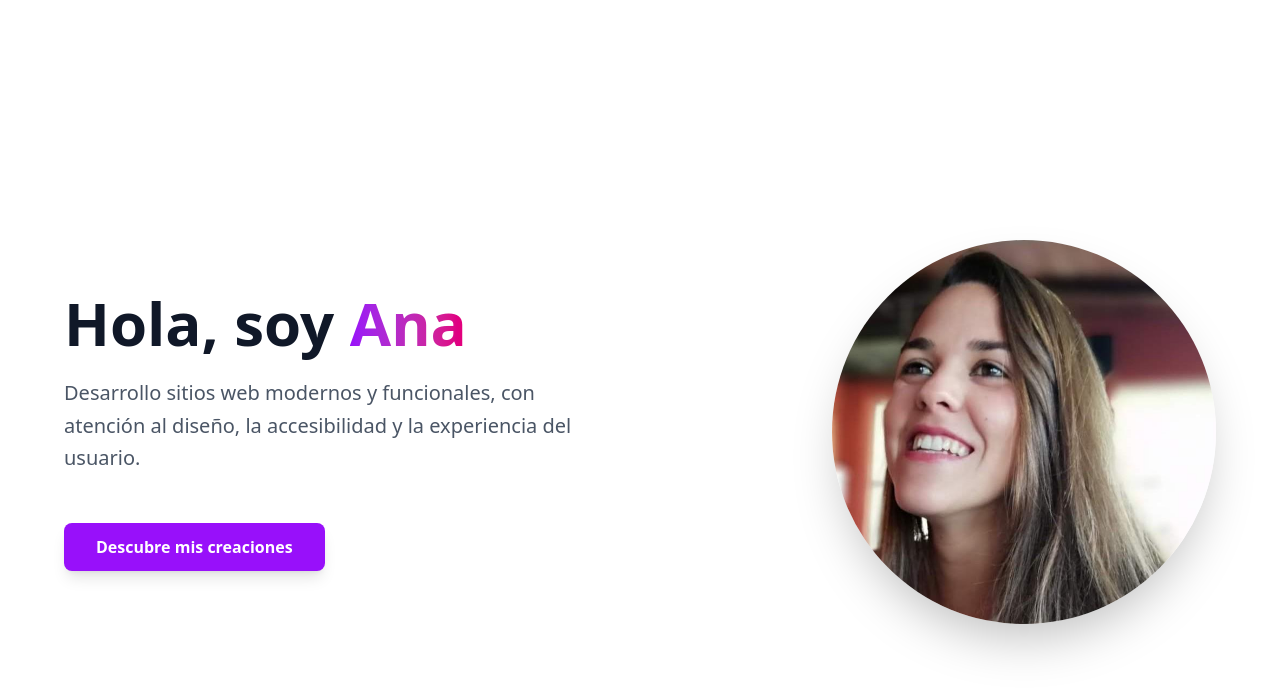
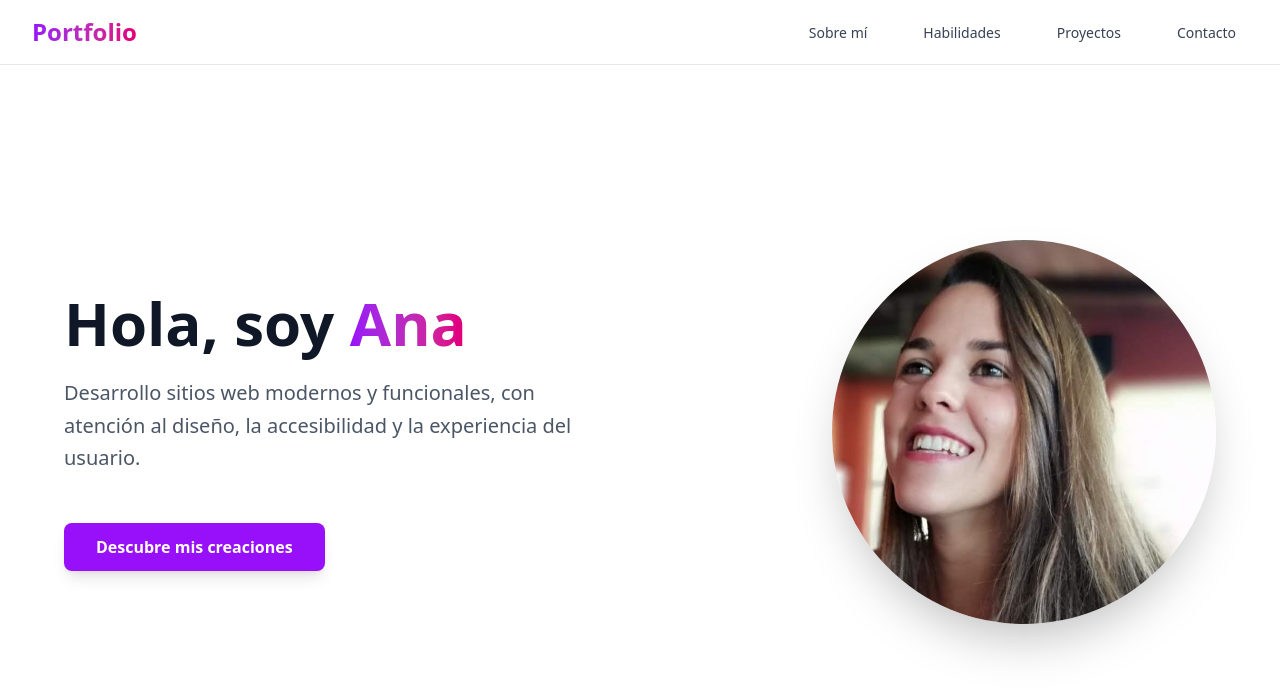
Before and after one commit to AnaAguileraMorales88/portfolio-anaaguilera, a React (Vite) app: page / in a window 1280 px wide. Shown: the top 694 px of the page. Built offline with nearby package versions, Linux system fonts and the light colour scheme.

Commit message:
feat:Añadido Navbar

```diff
--- a/src/App.jsx
+++ b/src/App.jsx
@@ -1,8 +1,10 @@
+import Navbar from './components/navbar/Navbar'
 import Hero from './components/hero/Hero'
 
 function App() {
   return (
     <main>
+      <Navbar />
       <Hero />
     </main>
   )
--- /dev/null
+++ b/src/components/navbar/MenuIcon.jsx
@@ -0,0 +1,37 @@
+const MenuIcon = ({ isOpen }) => {
+    return isOpen ? (
+        <svg
+            className="block h-6 w-6"
+            xmlns="http://www.w3.org/2000/svg"
+            fill="none"
+            viewBox="0 0 24 24"
+            stroke="currentColor"
+            aria-hidden="true"
+        >
+            <path
+                strokeLinecap="round"
+                strokeLinejoin="round"
+                strokeWidth="2"
+                d="M6 18L18 6M6 6l12 12"
+            />
+        </svg>
+    ) : (
+        <svg
+            className="block h-6 w-6"
+            xmlns="http://www.w3.org/2000/svg"
+            fill="none"
+            viewBox="0 0 24 24"
+            stroke="currentColor"
+            aria-hidden="true"
+        >
+            <path
+                strokeLinecap="round"
+                strokeLinejoin="round"
+                strokeWidth="2"
+                d="M4 6h16M4 12h16M4 18h16"
+            />
+        </svg>
+    );
+};
+
+export default MenuIcon;
--- /dev/null
+++ b/src/components/navbar/Navbar.jsx
@@ -0,0 +1,77 @@
+import { useState } from 'react';
+import { navLinks } from './navLinks';
+import MenuIcon from './MenuIcon';
+
+const Navbar = () => {
+    const [isOpen, setIsOpen] = useState(false);
+
+    return (
+        <header className="fixed w-full top-0 z-50 backdrop-blur-md bg-white/90 border-b border-gray-200">
+            <nav
+                className="max-w-7xl mx-auto px-4 sm:px-6 lg:px-8"
+                aria-label="Navegación principal"
+            >
+                <ul className="flex items-center justify-between h-16">
+                    <li className="flex-shrink-0">
+                        <a
+                            href="#hero"
+                            className="text-2xl font-bold bg-gradient-to-r from-purple-600 to-pink-600 bg-clip-text text-transparent"
+                            aria-label="Ir al inicio"
+                        >
+                            Portfolio
+                        </a>
+                    </li>
+
+                    <li className="hidden md:block">
+                        <ul className="flex items-center space-x-8">
+                            {navLinks.map((link) => (
+                                <li key={link.name}>
+                                    <a
+                                        href={link.href}
+                                        className="text-gray-700 hover:text-purple-600 px-3 py-2 rounded-md text-sm font-medium transition-colors duration-300"
+                                    >
+                                        {link.name}
+                                    </a>
+                                </li>
+                            ))}
+                        </ul>
+                    </li>
+
+                    <li className="md:hidden">
+                        <button
+                            onClick={() => setIsOpen(!isOpen)}
+                            className="inline-flex items-center justify-center p-2 rounded-md text-gray-700 hover:text-purple-600 hover:bg-purple-50 focus:outline-none focus:ring-2 focus:ring-inset focus:ring-purple-500"
+                            aria-expanded={isOpen}
+                            aria-label={isOpen ? 'Cerrar menú' : 'Abrir menú'}
+                        >
+                            <MenuIcon isOpen={isOpen} />
+                        </button>
+                    </li>
+                </ul>
+            </nav>
+
+            {isOpen && (
+                <nav
+                    className="md:hidden bg-white border-t border-gray-200"
+                    aria-label="Navegación móvil"
+                >
+                    <ul className="px-4 pt-2 pb-3 space-y-1">
+                        {navLinks.map((link) => (
+                            <li key={link.name}>
+                                <a
+                                    href={link.href}
+                                    className="block px-3 py-2 rounded-md text-base font-medium text-gray-700 hover:text-purple-600 hover:bg-purple-50 transition-colors duration-300"
+                                    onClick={() => setIsOpen(false)}
+                                >
+                                    {link.name}
+                                </a>
+                            </li>
+                        ))}
+                    </ul>
+                </nav>
+            )}
+        </header>
+    );
+};
+
+export default Navbar;
--- /dev/null
+++ b/src/components/navbar/navLinks.jsx
@@ -0,0 +1,6 @@
+export const navLinks = [
+    { name: 'Sobre mí', href: '#about' },
+    { name: 'Habilidades', href: '#skills' },
+    { name: 'Proyectos', href: '#projects' },
+    { name: 'Contacto', href: '#contact' },
+];
```
